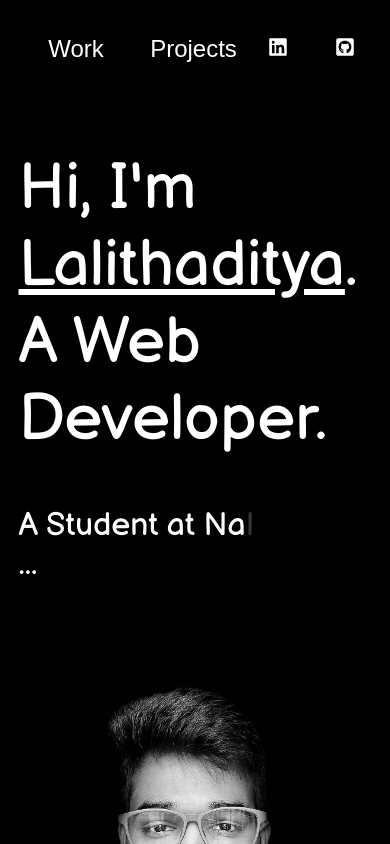
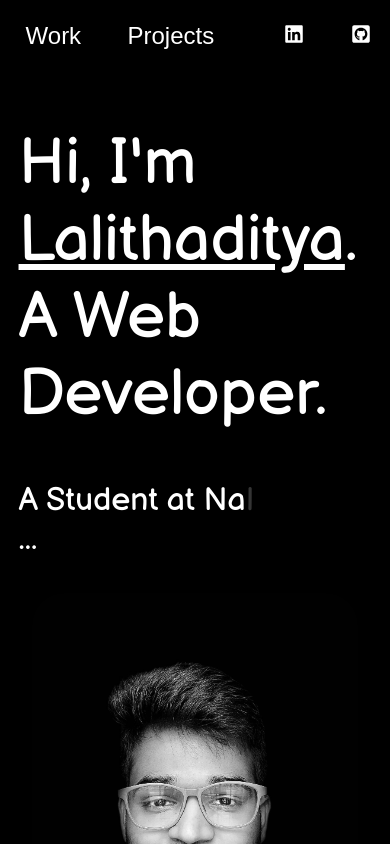
Before and after one commit to LalithadityaAnchula/portfolio, a React (Create React App) app: page / in a window 390 px wide. Shown: the top 844 px of the page. Built offline with nearby package versions, Linux system fonts and the light colour scheme.

Commit message:
make few ui friendly css tweeks for hovering and overflow in iphone

```diff
--- a/src/css/App.css
+++ b/src/css/App.css
@@ -196,7 +196,7 @@ section {
 }
 
 .work-cards .card:hover{
-  transform: scale(1.01);
+  transform: scale(1.01)
 }
 
 .wrap {
@@ -242,6 +242,7 @@ section {
   align-items: center;
   justify-content: space-between;
   min-height: 100vh;
+  overflow: hidden;
 }
 
 @media only screen and (max-width: 1045px) {
--- a/src/css/Navbar.css
+++ b/src/css/Navbar.css
@@ -9,7 +9,7 @@ a:active {
 }
 
 nav {
-    width: 100%;
+  width: 100%;
   position: sticky;
   top: 0;
   background-color: black;
@@ -92,6 +92,12 @@ nav {
   .my-logo {
     display: none;
   }
+  .navbar{
+    margin: 0;
+  }
+  .nav-items{
+    width: 100vw;
+  }
   .nav-links {
     gap: 0.1rem;
     justify-content: space-between;
```
